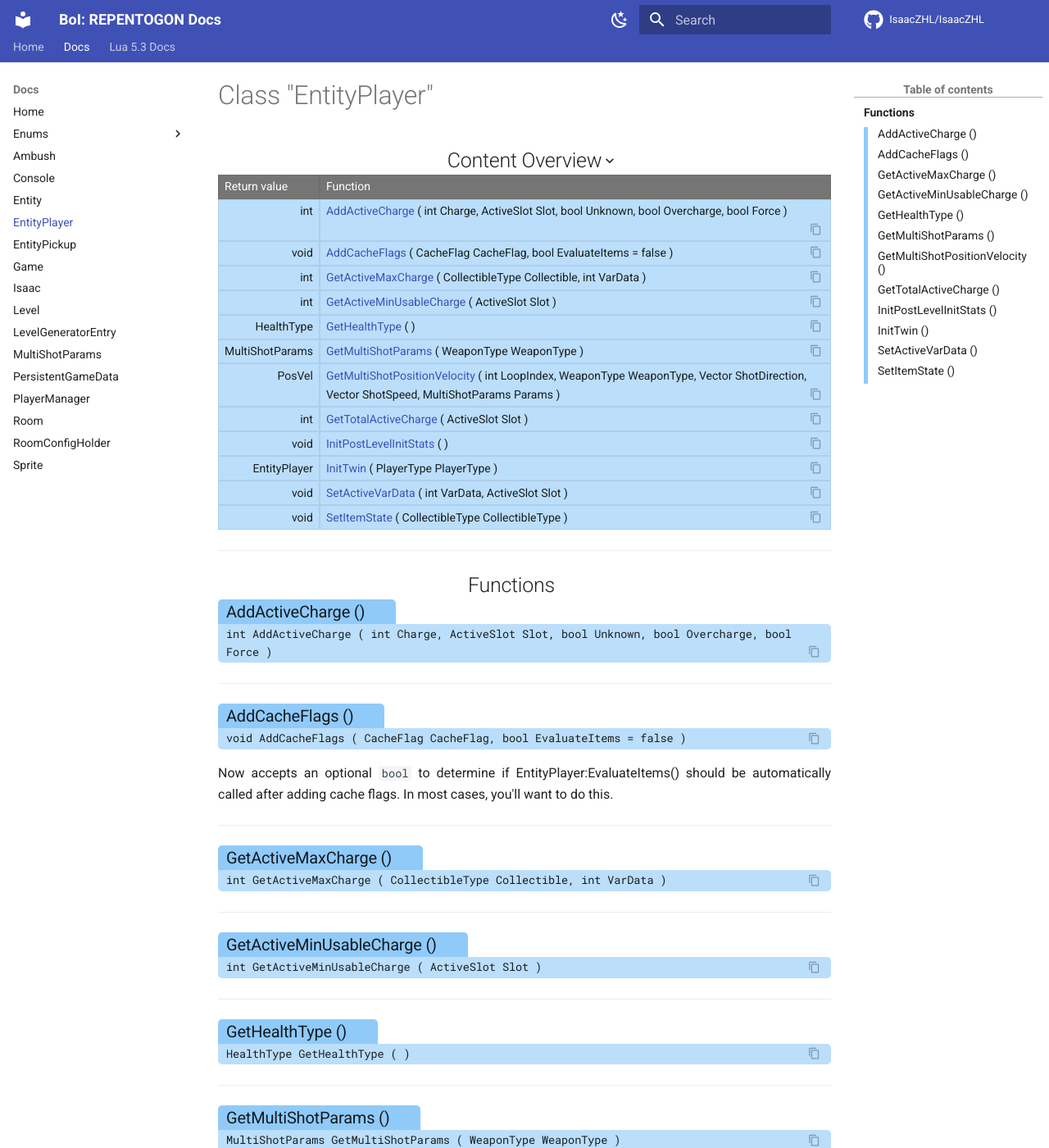
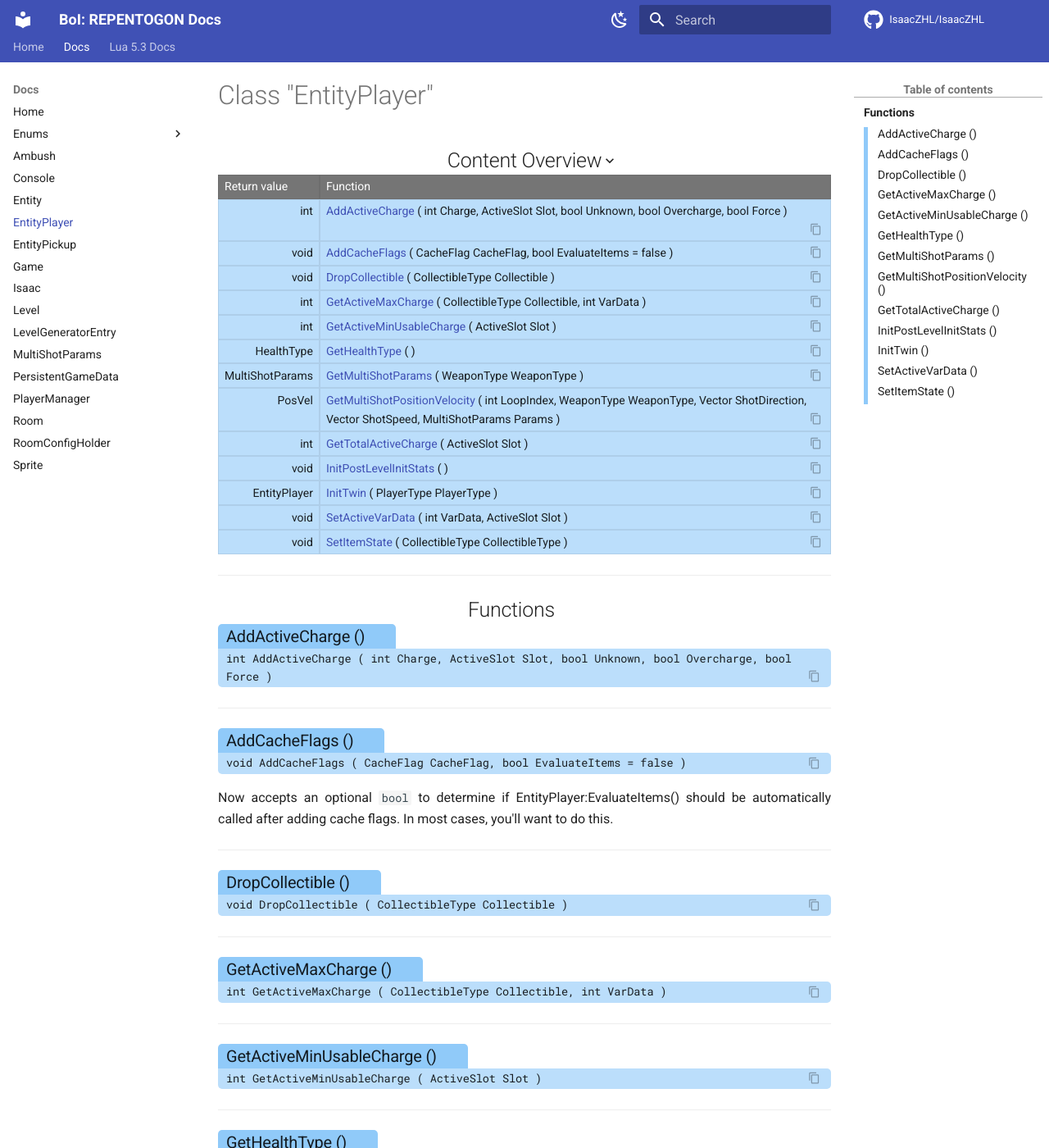
Before and after one commit to TeamREPENTOGON/REPENTOGON, an MkDocs documentation site: the page built from documentation/docs/EntityPlayer.md, in a window 1280 px wide and 1400 px high. Shown: the whole window at 82% size. Built offline with MkDocs 1.6.1 and Material for MkDocs 9.7.7, drawn with Linux system fonts in a browser that asks for light colours; comment, search, counter and statistics services are not loaded; the version menu is left out.

Commit message:
document DropCollectible()

```diff
--- a/documentation/docs/EntityPlayer.md
+++ b/documentation/docs/EntityPlayer.md
@@ -9,6 +9,10 @@ ___
 ### AddCacheFlags () {: aria-label='Functions' }
 #### void AddCacheFlags ( CacheFlag CacheFlag, bool EvaluateItems = false ) {: .copyable aria-label='Functions' }
 Now accepts an optional `bool` to determine if EntityPlayer:EvaluateItems() should be automatically called after adding cache flags. In most cases, you'll want to do this.
+
+___
+### DropCollectible () {: aria-label='Functions' }
+#### void DropCollectible ( CollectibleType Collectible ) {: .copyable aria-label='Functions' }
 
 ___
 ### GetActiveMaxCharge () {: aria-label='Functions' }
```
